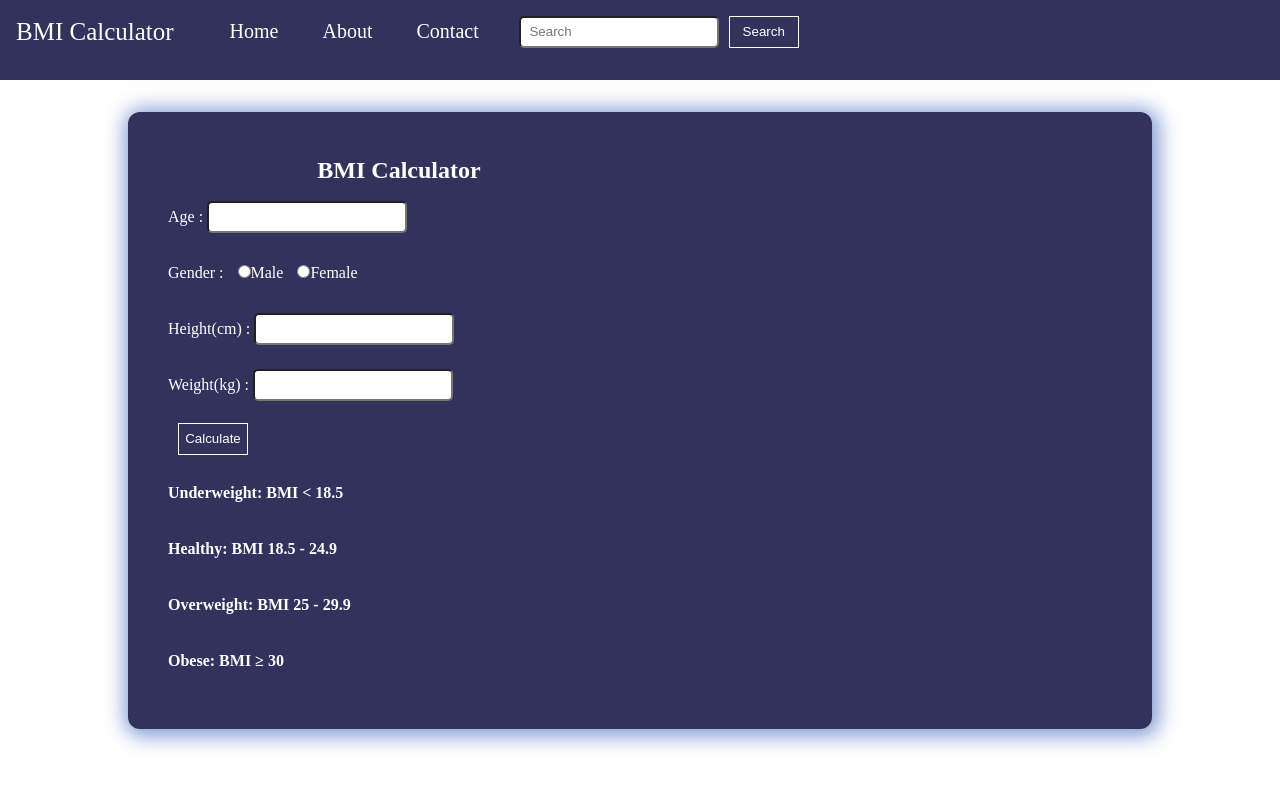
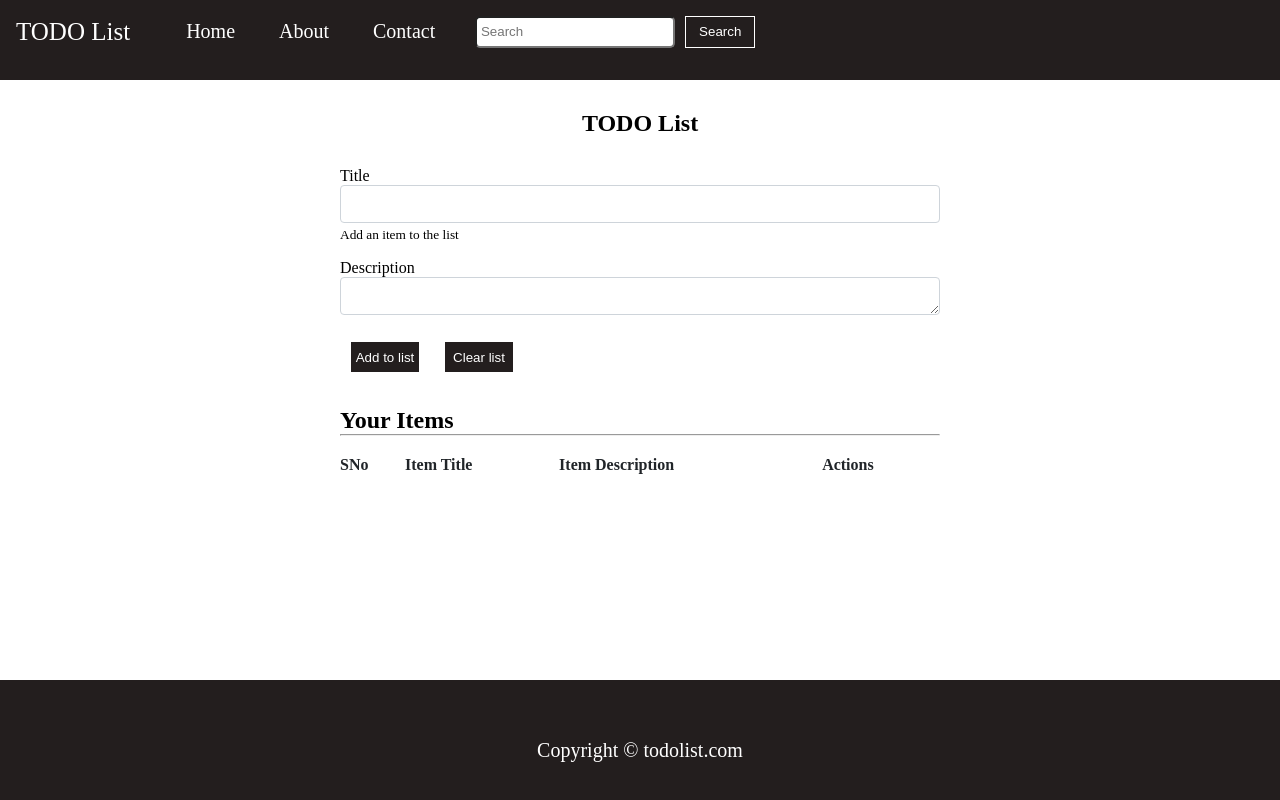
Before and after one commit to shehryar008/CognoRise-Infotech, a plain HTML site: page index.html in a window 1280 px wide. Drawn offline with nearby package versions, Linux system fonts and the light colour scheme.

Commit message:
Add files via upload

```diff
--- a/index.html
+++ b/index.html
@@ -4,9 +4,8 @@
 <head>
     <meta charset="UTF-8">
     <meta name="viewport" content="width=device-width, initial-scale=1.0">
-    <title>BMI Calculator</title>
+    <title>TODO List</title>
     <link rel="stylesheet" href="style.css">
-    <script src="https://cdn.jsdelivr.net/npm/chart.js"></script>
 </head>
 
 <body>
@@ -14,7 +13,7 @@
         <header>
             <nav class="hed">
                 <div class="yes">
-                    BMI Calculator
+                    TODO List
                 </div>
                 <ul>
                     <li>Home</li>
@@ -29,44 +28,41 @@
         </header>
         <main>
             <div class="container">
-                <div class="form-container">
-                    <h2 class="hd">BMI Calculator</h2>
-                    <div class="col1">
-                        <label for="age">Age : </label>
-                        <input type="text" class="srch" id="age">
-                    </div>
-                    <div class="col2">
-                        <label for="gender">Gender : </label>
-                        <label for="male" class="gen">
-                            <input type="radio" id="m" value="male" name="gender">Male
-                        </label>
-                        <label for="female">
-                            <input type="radio" id="f" value="female" name="gender">Female
-                        </label>
-                    </div>
-                    <div class="col3">
-                        <label for="height">Height(cm) : </label>
-                        <input type="text" id="height" class="srch">
-                    </div>
-                    <div class="col4">
-                        <label for="weight">Weight(kg) : </label>
-                        <input type="text" id="weight" class="srch">
-                    </div>
-                    <button class="btn" id="btn">Calculate</button>
-                    <div id="col5"></div>
-                    <div id="col6"></div>
-                    <div id="info">
-                        <p>Underweight: BMI < 18.5</p>
-                        <p>Healthy: BMI 18.5 - 24.9</p>
-                        <p>Overweight: BMI 25 - 29.9</p>
-                        <p>Obese: BMI ≥ 30</p>
-                    </div>
+                <h2 class="subh">TODO List</h2>
+                <div class="form-group">
+                    <label for="title">Title</label>
+                    <input type="text" class="form-control" id="title" aria-describedby="emailHelp">
+                    <small id="emailHelp" class="form-text text-muted">Add an item to the list</small>
                 </div>
-                <div class="chart-container">
-                    <canvas id="bmiChart" width="400" height="400"></canvas>
+
+                <div class="form-group">
+                    <label for="description">Description</label>
+                    <textarea class="form-control" id="description" rows="3"></textarea>
+                </div>
+
+                <button id="add" class="btn btn-primary">Add to list</button>
+                <button id="clear" class="btn btn-primary" onclick="clearStorage()">Clear list</button>
+                <div id="items" class="my-4">
+                    <h2>Your Items</h2>
+                    <hr>
+                    <table class="table">
+                        <thead>
+                            <tr>
+                                <th scope="col">SNo</th>
+                                <th scope="col">Item Title</th>
+                                <th scope="col">Item Description</th>
+                                <th scope="col">Actions</th>
+                            </tr>
+                        </thead>
+                        <tbody id="tableBody">
+                        </tbody>
+                    </table>
                 </div>
             </div>
         </main>
+        <footer>
+            <p>Copyright &copy; todolist.com</p>
+        </footer>
     </div>
     <script src="index.js"></script>
 </body>
--- a/index.js
+++ b/index.js
@@ -1,66 +1,59 @@
-function calculate() {
-    var age = document.getElementById('age').value;
-    var weight = document.getElementById('weight').value;
-    var height = document.getElementById('height').value;
-    var male = document.getElementById('m').checked;
-    var female = document.getElementById('f').checked;
+function update() {
+    let title = document.getElementById('title').value;
+    let desc = document.getElementById('description').value;
 
-    if (age === "" || weight === "" || height === "") {
-        alert("Please add age, weight, and height.");
+    if (title === "" || desc === "") {
+        alert("Please add both title and description.");
         return;
     }
 
-    age = parseInt(age);
-    weight = parseInt(weight);
-    height = parseInt(height);
-
-    var bmi = weight / ((height / 100) * (height / 100));
-    var result = "";
-
-    if (bmi < 18.5) {
-        result = "You are underweight";
-    } else if (bmi >= 18.5 && bmi < 25) {
-        result = "You are healthy";
-    } else if (bmi >= 25 && bmi < 30) {
-        result = "You are overweight";
+    let itemsJsonArray;
+    if (localStorage.getItem('itemsJson') == null) {
+        itemsJsonArray = [];
     } else {
-        result = "You are obese";
+        itemsJsonArray = JSON.parse(localStorage.getItem('itemsJson'));
     }
 
-    var pbmi = document.getElementById('col5');
-    pbmi.innerHTML = "Your BMI is: " + bmi.toFixed(2);
-
-    var pbmi2 = document.getElementById('col6');
-    pbmi2.innerHTML = result;
-
-    updateChart(bmi);
+    itemsJsonArray.push([title, desc]);
+    localStorage.setItem('itemsJson', JSON.stringify(itemsJsonArray));
+    populateList();
 }
 
-function updateChart(bmi) {
-    var ctx = document.getElementById('bmiChart').getContext('2d');
-    var chart = new Chart(ctx, {
-        type: 'bar',
-        data: {
-            labels: ['Underweight', 'Healthy', 'Overweight', 'Obese'],
-            datasets: [{
-                label: 'BMI Category',
-                data: [18.5, 24.9, 29.9, 30],
-                backgroundColor: ['#3498db', '#2ecc71', '#f1c40f', '#e74c3c']
-            }, {
-                label: 'Your BMI',
-                data: [bmi],
-                backgroundColor: ['#8e44ad']
-            }]
-        },
-        options: {
-            scales: {
-                y: {
-                    beginAtZero: true,
-                    max: 40
-                }
-            }
-        }
+function populateList() {
+    let itemsJsonArray;
+    if (localStorage.getItem('itemsJson') == null) {
+        itemsJsonArray = [];
+    } else {
+        itemsJsonArray = JSON.parse(localStorage.getItem('itemsJson'));
+    }
+
+    let tableBody = document.getElementById('tableBody');
+    let str = "";
+    itemsJsonArray.forEach((element, index) => {
+        str += `
+            <tr>
+                <th scope="row">${index + 1}</th>
+                <td>${element[0]}</td>
+                <td>${element[1]}</td>
+                <td><button class="btn btn-sm btn-primary" onclick="deleteItem(${index})">Delete</button></td>
+            </tr>`;
     });
+    tableBody.innerHTML = str;
 }
 
-document.getElementById('btn').addEventListener("click", calculate);
+function deleteItem(itemIndex) {
+    let itemsJsonArray = JSON.parse(localStorage.getItem('itemsJson'));
+    itemsJsonArray.splice(itemIndex, 1);
+    localStorage.setItem('itemsJson', JSON.stringify(itemsJsonArray));
+    populateList();
+}
+
+function clearStorage() {
+    if (confirm("Do you really want to clear the list?")) {
+        localStorage.clear();
+        populateList();
+    }
+}
+
+document.getElementById('add').addEventListener("click", update);
+populateList();
--- a/style.css
+++ b/style.css
@@ -1,4 +1,4 @@
-*{
+* {
     margin: 0;
     padding: 0;
     box-sizing: border-box;
@@ -16,7 +16,7 @@ body, html {
 
 header {
     height: 10vh;
-    background-color: #32325d;
+    background-color: rgb(35, 30, 30);
     color: white;
 }
 
@@ -52,13 +52,12 @@ nav ul li:hover {
     height: 4vh;
     width: 200px;
     border-radius: 5px;
-    padding: 0px 5px;
 }
 
 .btn {
-    background-color: #32325d;
+    background-color: rgb(35, 30, 30);
+    color: white;
     border: 1px solid white;
-    color: white;
     margin: 10px;
     height: 4vh;
     width: 70px;
@@ -73,49 +72,78 @@ main {
     background-color: white;
     display: flex;
     justify-content: center;
-    align-items: center;
     padding-bottom: 20px;
 }
 
-.container{
-    display: flex;
-    flex-direction: row;
-    justify-content: space-between;
-    align-items: flex-start;
-    height: auto;
-    width: 80vw;
-    background-color:#32325d;
-    color: white;
-    border-radius: 12px;
-    box-shadow: 2px 2px 20px 5px #0035a680;
-    padding: 30px;
-    margin-bottom: 20px;
+.container {
+    width: 80%;
+    max-width: 600px;
+    margin: 0 auto;
 }
 
-.form-container, .chart-container {
-    flex: 1;
-    margin: 10px;
+.mb-4, .my-4 {
+    margin-bottom: 1.5rem !important;
 }
 
-.hd{
-    text-align: center;
-    padding: 5px;
+.mt-4, .my-4 {
+    margin-top: 1.5rem !important;
 }
 
-.col1, .col2, .col3, .col4, #col5, #col6, #info {
+.form-control {
+    display: block;
+    width: 100%;
+    height: calc(1.5em + .75rem + 2px);
+    padding: .375rem .75rem;
     font-size: 1rem;
     font-weight: 400;
-    line-height: 3.5;
+    line-height: 1.5;
+    color: #495057;
+    background-color: #fff;
+    background-clip: padding-box;
+    border: 1px solid #ced4da;
+    border-radius: .25rem;
+    transition: border-color .15s ease-in-out, box-shadow .15s ease-in-out;
 }
 
-#col5, #col6, #info {
-    font-weight: bold;
+.tabletd, .tableth {
+    padding: .75rem;
+    vertical-align: top;
+    border-top: 1px solid #dee2e6;
 }
 
-.gen{
-    padding: 0px 10px;
+th {
+    text-align: inherit;
 }
 
-#col7 {
+table {
+    border-collapse: collapse;
+    width: 100%;
+    margin-bottom: 1rem;
+    color: #212529;
+    margin-top: 20px;
+}
+
+.form-text {
+    display: block;
+    margin-top: .25rem;
+}
+
+.form-group {
+    margin-bottom: 1rem;
+}
+
+.subh {
+    text-align: center;
+    padding: 30px;
+}
+
+footer {
+    height: 15vh;
+    background-color: rgb(35, 30, 30);
+    color: white;
+    display: flex;
+    justify-content: center;
+    align-items: center;
+    font-size: 20px;
     padding-top: 20px;
 }
```
